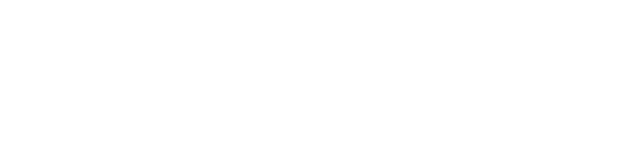
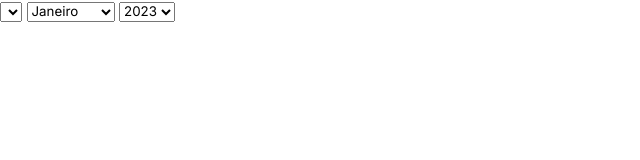
Before and after one commit to LucasDCoelho/Exercicio_De_Funcoes_FS15, a website: page index.html in a window 1280 px wide. Shown: the whole page, without its empty margins (0-640 px from the left). Drawn offline with Linux system fonts and the light colour scheme.

Commit message:
update: assray

```diff
--- a/index.html
+++ b/index.html
@@ -9,20 +9,11 @@
     </head>
     <body>
 
-        <div id="user"></div>
+        <!-- <div id="user"></div>
         <div id="user_age"></div>
         <br>
         <div id="alunos"></div>
-        <!-- <form id="form" action="">
-            <label id="name" for="name">Nome: </label>
-            <input type="text" name="name" required>
-            <label id="age" for="age">Idade: </label>
-            <input type="text" name="age" required>
-
-
-            <button id="btn" type="submit">Enviar</button>
-        </form> -->
-
+     -->
         <!-- Os cinco Exercios de funções -->
         <!-- <script src="scripts/Function/Welcome_Idade/welcome_idade.js"></script> -->
         <!-- <script src="scripts/Function/PercentualDeAlunos/percentualDeAlunos.js"></script> -->
@@ -32,5 +23,26 @@
 
         <!-- Aula de Rapitição -->
         <!-- <script src="scripts/Repetição/script.js"></script> -->
+
+
+        <!-- Aula de Array -->
+
+        <form action="">
+            <select id="escolherDia">
+
+            </select>
+            <select id="escolherMes" onchange="mesEscolhido()">
+
+            </select>
+            <select id="escolherAno">
+
+            </select>
+
+        </form>
+
+
+
+
+        <script src="scripts/Array/array.js"></script>
     </body>
 </html>
--- a/package.json
+++ b/package.json
@@ -3,6 +3,7 @@
     "typescript": "^4.9.4"
   },
   "dependencies": {
-    "ts-node": "^10.9.1"
+    "ts-node": "^10.9.1",
+    "tsc": "^2.0.4"
   }
 }
--- /dev/null
+++ b/scripts/Array/array.js
@@ -0,0 +1,51 @@
+let meses = [
+    "Janeiro",
+    "Fevereiro",
+    "Março",
+    "Abril",
+    "Maio",
+    "Junho",
+    "Julho",
+    "Agosto",
+    "Setembro",
+    "Outubro",
+    "Novembro",
+    "Dezembro"
+];
+
+// Laço do Dia
+
+// Laço do Mes
+for(let i = 0; i < meses.length; i++){
+    document.getElementById("escolherMes").innerHTML += `<option>${meses[i]}</option>`;
+}
+
+// Laço do Ano
+for(let i = 2023; i >= 1923; i--){
+    document.getElementById("escolherAno").innerHTML += `<option>${i}</option>`;
+}
+
+function mesEscolhido(){
+    let mes = escolherMes.value;
+    let ano = Number(escolherAno.value);
+    document.getElementById("escolherDia").innerHTML = '';
+    if(mes == 'Fevereiro'){
+        if((ano % 4 == 0) && (ano % 100 != 0) || (ano % 400 == 0)){
+            gerarDias(29);
+            return;
+        }
+        gerarDias(28);
+    }
+    if(mes == 'Abril' || mes == 'Junho' || mes == 'Setembro' || mes == 'Novembro'){
+        gerarDias(30);
+    }
+    if(mes == 'Janeiro' || mes == 'Março' || mes == 'Maio' || mes == 'Julho' || mes == 'Outubro' || mes == 'Dezembro'){
+        gerarDias(31);
+    }
+}
+
+function gerarDias(dias){
+    for(let i = 1; i <= dias; i++){
+        document.getElementById("escolherDia").innerHTML += `<option>${i}</option>`;
+     }
+}
--- /dev/null
+++ b/scripts/Array/array.ts
@@ -0,0 +1 @@
+"dsad".split("");
```
Also changed, not shown: 1 other file.
